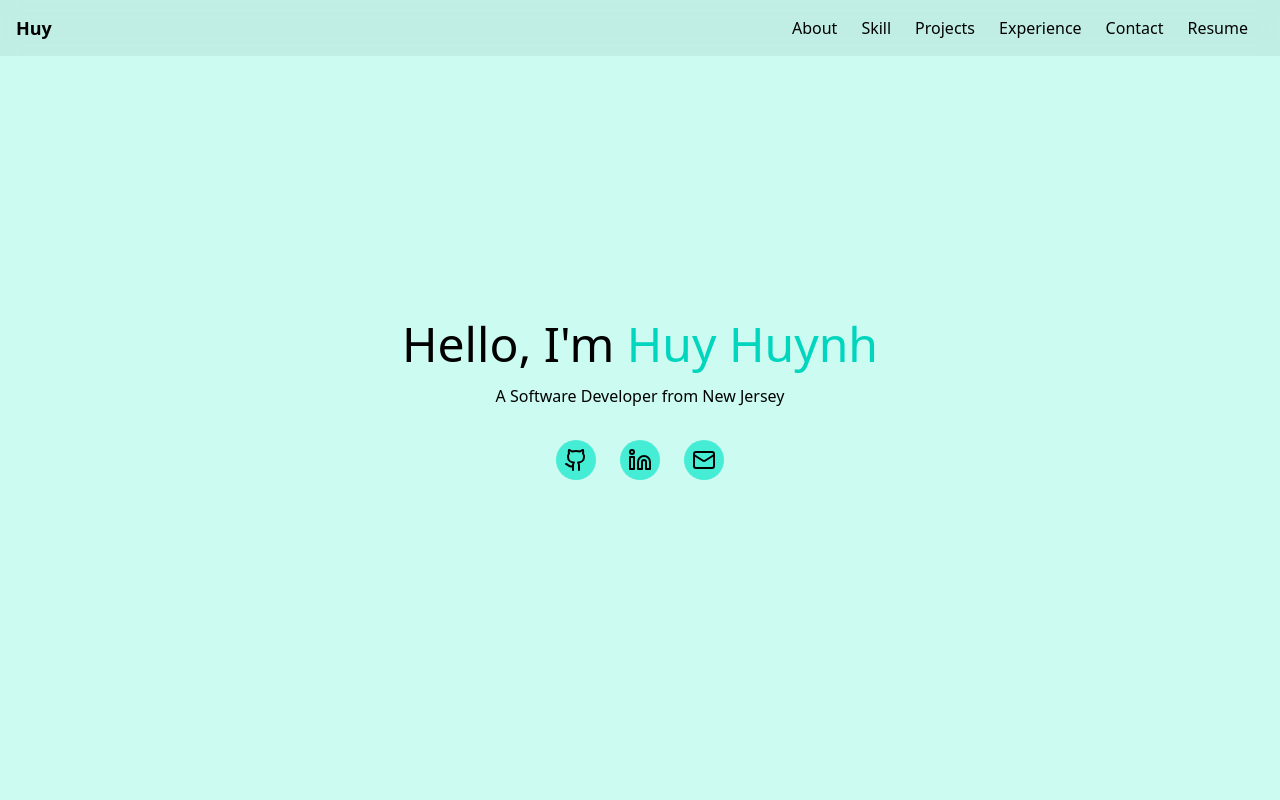
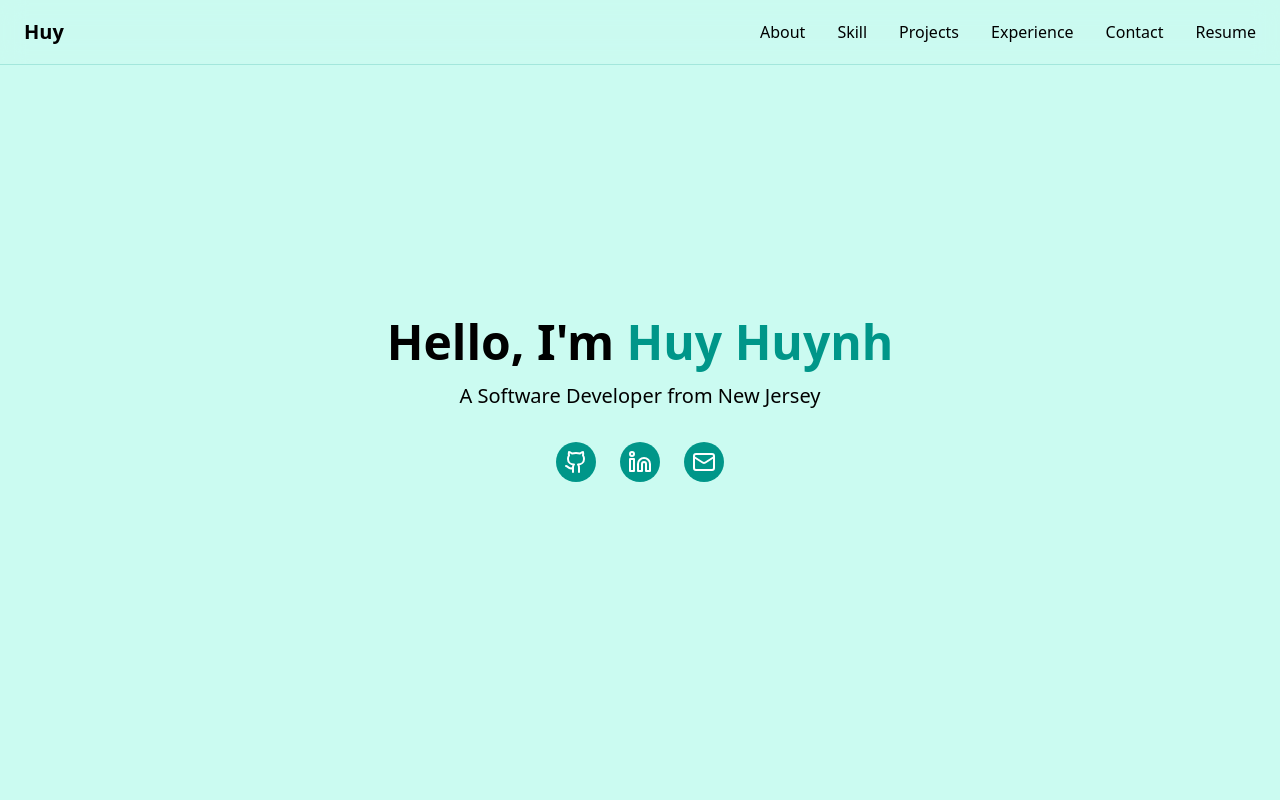
Before and after one commit to HuyGHuynh/Portfolio, a React (Vite) app: page / in a window 1280 px wide. Shown: the top 800 px of the page. Built offline with nearby package versions, Linux system fonts and the light colour scheme.

Commit message:
fixed overall layout

```diff
--- a/src/components/About.jsx
+++ b/src/components/About.jsx
@@ -2,10 +2,10 @@ export default function About() {
   return (
     <section
       id="about"
-      className="bg-teal-100 py-20 border-t border-solid border-teal-600"
+      className="bg-teal-100 py-20 border-t border-solid border-teal-600 px-4"
     >
       <h1 className="text-center font-bold text-4xl pb-16">About me</h1>
-      <p className="max-w-[60%] text-center mx-auto">
+      <p className="max-w-4xl text-center mx-auto">
         As a senior Computer Science student at Stockton University, I’ve spent
         the past several years building a strong foundation in both theory and
         practical application. My academic journey has pushed me to think
@@ -13,7 +13,7 @@ export default function About() {
         structured, analytical mindset.
       </p>
 
-      <p className="max-w-[60%] text-center mx-auto mt-4">
+      <p className="max-w-4xl text-center mx-auto mt-4">
         My primary focus lies in software engineering and system architecture. I
         enjoy designing solutions that are not only functional but scalable,
         maintainable, and grounded in real‑world use cases. Whether I’m working
@@ -22,7 +22,7 @@ export default function About() {
         working software.
       </p>
 
-      <p className="max-w-[60%] text-center mx-auto mt-4">
+      <p className="max-w-4xl text-center mx-auto mt-4">
         Outside of academics and coding, I make time for the hobbies that keep
         me balanced and inspired. Hiking lets me disconnect and explore new
         trails, while video games tap into my love for strategy, creativity, and
--- a/src/components/Experience.jsx
+++ b/src/components/Experience.jsx
@@ -29,7 +29,7 @@ export default function Experience() {
   return (
     <div
       id="experience"
-      className="bg-teal-100 py-20 border-t border-solid border-teal-600"
+      className="bg-teal-100 py-20 border-t border-solid border-teal-600 px-4"
     >
       <h1 className="text-center font-bold text-4xl pb-16">Experience</h1>
       <div className="flex flex-col items-center gap-6">
--- a/src/components/Hero.jsx
+++ b/src/components/Hero.jsx
@@ -2,11 +2,11 @@ import SocialButton from "./SocialButton";
 
 export default function Hero() {
   return (
-    <>
-      <section id="hero" className="bg-teal-100 h-dvh flex flex-col justify-center items-center gap-4">
-        <h1 className="text-5xl text-center">Hello, I'm <span className="text-teal-400">Huy Huynh</span></h1>
-        <p>A Software Developer from New Jersey</p>
+    <section id="hero" className="bg-teal-100 h-dvh flex flex-col justify-center items-center gap-4 px-4">
+      <h1 className="text-4xl md:text-5xl text-center font-bold">Hello, I'm <span className="text-teal-600">Huy Huynh</span></h1>
+      <p className="text-lg md:text-xl text-center">A Software Developer from New Jersey</p>
       <div className="flex gap-6 mt-4">
+        <a href="https://github.com/HuyGHuynh" target="_blank" rel="noopener noreferrer">
         <SocialButton>
           <svg
             xmlns="http://www.w3.org/2000/svg"
@@ -15,15 +15,17 @@ export default function Hero() {
             viewBox="0 0 24 24"
             fill="none"
             stroke="currentColor"
-              stroke-width="2"
-              stroke-linecap="round"
-              stroke-linejoin="round"
-              class="lucide lucide-github-icon lucide-github"
+            strokeWidth="2"
+            strokeLinecap="round"
+            strokeLinejoin="round"
+            className="lucide lucide-github-icon lucide-github"
           >
             <path d="M15 22v-4a4.8 4.8 0 0 0-1-3.5c3 0 6-2 6-5.5.08-1.25-.27-2.48-1-3.5.28-1.15.28-2.35 0-3.5 0 0-1 0-3 1.5-2.64-.5-5.36-.5-8 0C6 2 5 2 5 2c-.3 1.15-.3 2.35 0 3.5A5.403 5.403 0 0 0 4 9c0 3.5 3 5.5 6 5.5-.39.49-.68 1.05-.85 1.65-.17.6-.22 1.23-.15 1.85v4" />
             <path d="M9 18c-4.51 2-5-2-7-2" />
           </svg>
         </SocialButton>
+        </a>
+        <a href="https://www.linkedin.com/in/huy-huynh11/" target="_blank" rel="noopener noreferrer">
         <SocialButton>
           <svg
             xmlns="http://www.w3.org/2000/svg"
@@ -32,16 +34,18 @@ export default function Hero() {
             viewBox="0 0 24 24"
             fill="none"
             stroke="currentColor"
-              stroke-width="2"
-              stroke-linecap="round"
-              stroke-linejoin="round"
-              class="lucide lucide-linkedin-icon lucide-linkedin"
+            strokeWidth="2"
+            strokeLinecap="round"
+            strokeLinejoin="round"
+            className="lucide lucide-linkedin-icon lucide-linkedin"
           >
             <path d="M16 8a6 6 0 0 1 6 6v7h-4v-7a2 2 0 0 0-2-2 2 2 0 0 0-2 2v7h-4v-7a6 6 0 0 1 6-6z" />
             <rect width="4" height="12" x="2" y="9" />
             <circle cx="4" cy="4" r="2" />
           </svg>
         </SocialButton>
+        </a>
+        <a href="mailto:yuhhuynh@gmail.com">
         <SocialButton>
           <svg
             xmlns="http://www.w3.org/2000/svg"
@@ -50,17 +54,17 @@ export default function Hero() {
             viewBox="0 0 24 24"
             fill="none"
             stroke="currentColor"
-              stroke-width="2"
-              stroke-linecap="round"
-              stroke-linejoin="round"
-              class="lucide lucide-mail-icon lucide-mail"
+            strokeWidth="2"
+            strokeLinecap="round"
+            strokeLinejoin="round"
+            className="lucide lucide-mail-icon lucide-mail"
           >
             <path d="m22 7-8.991 5.727a2 2 0 0 1-2.009 0L2 7" />
             <rect x="2" y="4" width="20" height="16" rx="2" />
           </svg>
         </SocialButton>
+        </a>
       </div>
     </section>
-    </>
   );
 }
--- a/src/components/Navbar.jsx
+++ b/src/components/Navbar.jsx
@@ -2,28 +2,26 @@ import { useState } from "react";
 
 export default function Navbar() {
   const [open, setOpen] = useState(false);
-  console.log("Menu open: ", open);
 
   return (
-    <>
-      <nav className="fixed top-0 left-0 w-full z-50 bg-black/5 backdrop-blur-sm">
-        <div className=" flex items-center justify-between h-14 px-4 gap-6 p-4">
-        <a href="#hero" className="font-bold text-lg" onClick={() => setOpen(false)}>
+    <nav className="fixed top-0 left-0 w-full z-50 bg-teal-100/80 backdrop-blur-md border-b border-teal-600/20">
+      <div className="flex items-center justify-between h-16 px-6 max-w-7xl mx-auto">
+        <a href="#hero" className="font-bold text-xl hover:text-teal-600 transition-colors" onClick={() => setOpen(false)}>
           Huy
         </a>
-        <div className="hidden md:flex gap-6 p-4">
-          <a href="#about">About</a>
-          <a href="#skill">Skill</a>
-          <a href="#projects">Projects</a>
-          <a href="#experience">Experience</a>
-          <a href="#contact">Contact</a>
-          <a href="https://drive.google.com/file/d/1sIuwIIjKUdCED1uMMnHe42E-WHJbAgWr/preview" target="_blank" rel="noopener noreferrer">Resume</a>
+        <div className="hidden md:flex gap-8">
+          <a href="#about" className="hover:text-teal-600 transition-colors">About</a>
+          <a href="#skill" className="hover:text-teal-600 transition-colors">Skill</a>
+          <a href="#projects" className="hover:text-teal-600 transition-colors">Projects</a>
+          <a href="#experience" className="hover:text-teal-600 transition-colors">Experience</a>
+          <a href="#contact" className="hover:text-teal-600 transition-colors">Contact</a>
+          <a href="https://drive.google.com/file/d/1sIuwIIjKUdCED1uMMnHe42E-WHJbAgWr/view" target="_blank" rel="noopener noreferrer" className="hover:text-teal-600 transition-colors">Resume</a>
         </div>
 
-        {/*This is for mobile development */}
         <button
-          className="md:hidden cursor-pointer"
+          className="md:hidden cursor-pointer p-2 hover:bg-teal-200 rounded-lg transition-colors focus:outline-none focus:ring-2 focus:ring-teal-500"
           onClick={() => setOpen(!open)}
+          aria-label="Toggle menu"
         >
           <svg
             xmlns="http://www.w3.org/2000/svg"
@@ -32,29 +30,30 @@ export default function Navbar() {
             viewBox="0 0 24 24"
             fill="none"
             stroke="currentColor"
-            stroke-width="2"
-            stroke-linecap="round"
-            stroke-linejoin="round"
-            class="lucide lucide-menu-icon lucide-menu"
+            strokeWidth="2"
+            strokeLinecap="round"
+            strokeLinejoin="round"
+            className="lucide lucide-menu-icon lucide-menu"
           >
             <path d="M4 5h16" />
             <path d="M4 12h16" />
             <path d="M4 19h16" />
           </svg>
         </button>
+      </div>
+
+      {open && (
+        <div className="md:hidden bg-teal-100 border-t border-teal-600/20 backdrop-blur-md">
+          <div className="flex flex-col gap-4 p-6">
+            <a href="#about" onClick={() => setOpen(false)} className="hover:text-teal-600 transition-colors">About</a>
+            <a href="#skill" onClick={() => setOpen(false)} className="hover:text-teal-600 transition-colors">Skill</a>
+            <a href="#projects" onClick={() => setOpen(false)} className="hover:text-teal-600 transition-colors">Projects</a>
+            <a href="#experience" onClick={() => setOpen(false)} className="hover:text-teal-600 transition-colors">Experience</a>
+            <a href="#contact" onClick={() => setOpen(false)} className="hover:text-teal-600 transition-colors">Contact</a>
+            <a href="https://drive.google.com/file/d/1sIuwIIjKUdCED1uMMnHe42E-WHJbAgWr/view" target="_blank" rel="noopener noreferrer" onClick={() => setOpen(false)} className="hover:text-teal-600 transition-colors">Resume</a>
+          </div>
         </div>
-
-        {open && (
-          <div className="md:hidden bg-gray-900 text-gray-200 backdrop-blur-sm absolute flex flex-col top-14 left-0 w-full gap-6 p-4">
-            <a href="#about" onClick={() => setOpen(false)}>About</a>
-            <a href="#skill" onClick={() => setOpen(false)}>Skill</a>
-            <a href="#projects" onClick={() => setOpen(false)}>Projects</a>
-            <a href="#experience" onClick={() => setOpen(false)}>Experience</a>
-            <a href="#contact" onClick={() => setOpen(false)}>Contact</a>
-            <a href="https://drive.google.com/file/d/1sIuwIIjKUdCED1uMMnHe42E-WHJbAgWr/preview" target="_blank" rel="noopener noreferrer" onClick={() => setOpen(false)}>Resume</a>
-          </div>
-        )}
-      </nav>
-    </>
+      )}
+    </nav>
   );
 }
--- a/src/components/SocialButton.jsx
+++ b/src/components/SocialButton.jsx
@@ -1,7 +1,7 @@
 export default function SocialButton({ children }) {
-    return(
-        <button className="bg-teal-300 border-none p-2 rounded-full">
-            {children}
-        </button>
-    )
+  return (
+    <button className="bg-teal-600 text-white border-none p-2 rounded-full hover:bg-teal-700 focus:outline-none focus:ring-2 focus:ring-teal-500 focus:ring-offset-2 transition-colors cursor-pointer">
+      {children}
+    </button>
+  );
 }
--- a/src/index.css
+++ b/src/index.css
@@ -13,6 +13,10 @@
   -moz-osx-font-smoothing: grayscale;
 }
 
+html {
+  scroll-behavior: smooth;
+}
+
 body {
   margin: 0;
 }
```
Also changed, not shown: src/components/Contact.jsx (+6 -6 lines). Lines whose indentation alone changed are shown as unchanged.
